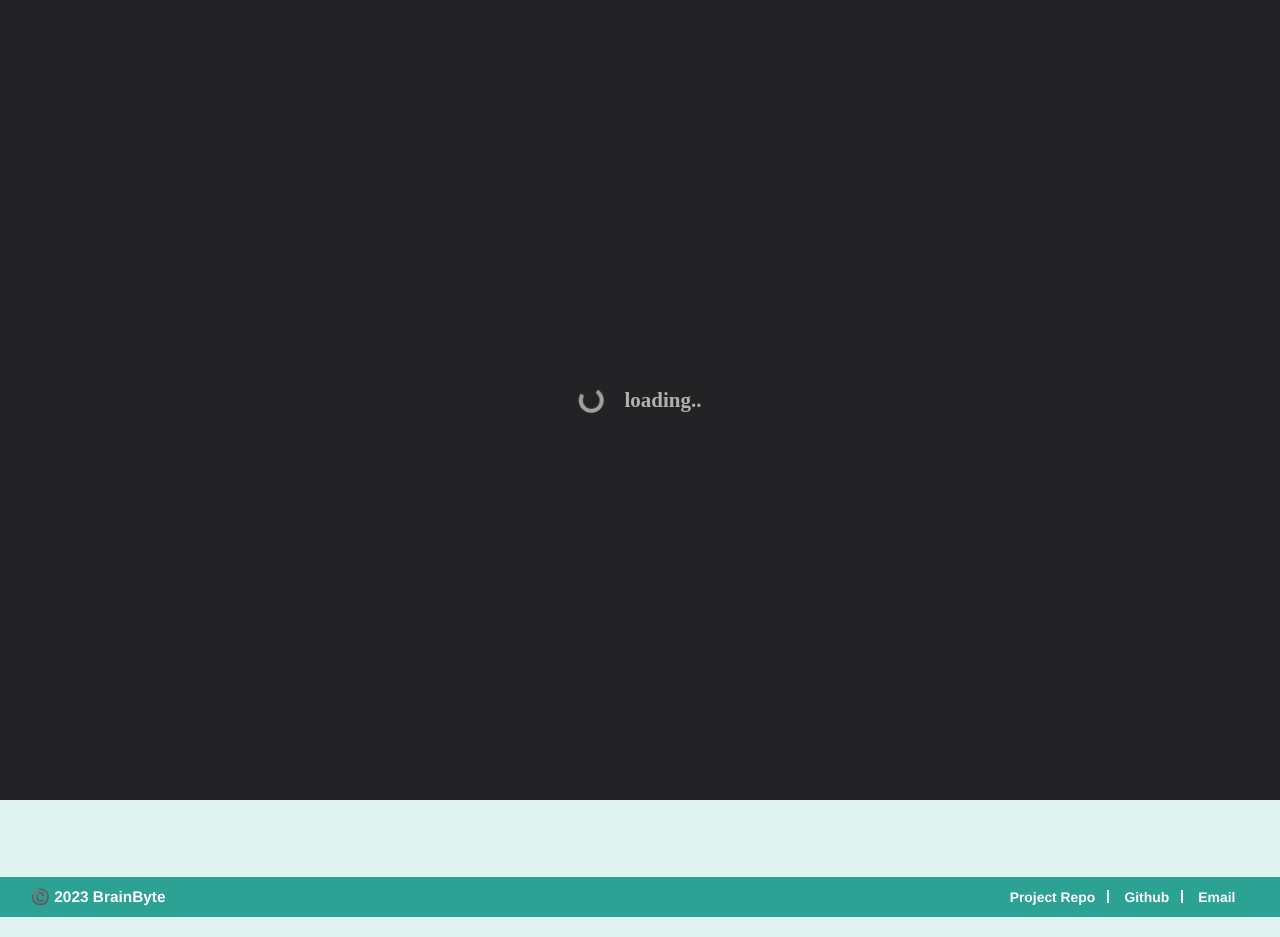
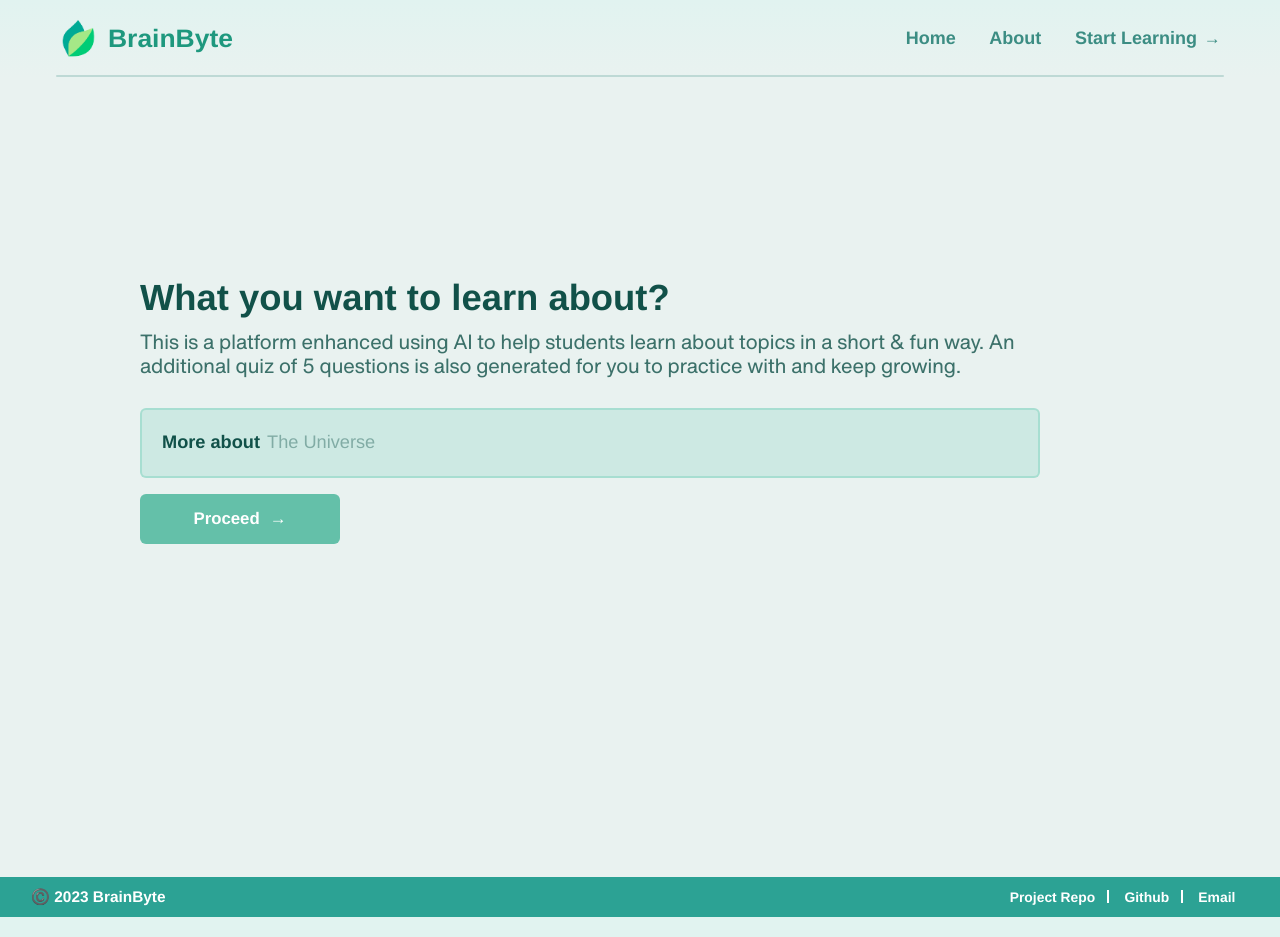
Before and after one commit to shashwtt/BrainByte, a Next.js app: page /app in a window 1280 px wide. Before the commit this address had no page. Built offline with nearby package versions, Linux system fonts and the light colour scheme.

Commit message:
adding content to pages

```diff
--- a/components/curtain/Curtain.module.css
+++ b/components/curtain/Curtain.module.css
@@ -15,23 +15,23 @@
 }
 
 .waiter {
-	color: #b0b0b0;
+	color: #f2f2f2;
 	display: flex;
 	align-items: center;
-	opacity: 1;
 	transition: opacity 0.3s ease 0.3s;
 	pointer-events: none;
-	font-family: 'HK_wide';
+	font-family: 'Helvetica';
+	opacity: 0.8;
 }
 
 .waiting {
 	padding: .6em;
-	border: .3em solid #b0b0b0;
+	border: .3em solid #f2f2f2;
+	opacity: 0.8;
 	border-bottom-color: transparent;
 	border-radius: 50%;
 	margin-right: 1.5em;
 	animation: spin 1s ease-in-out infinite;
-	opacity: .9;
 }
 
 @keyframes spin {
--- a/components/header/Header.module.css
+++ b/components/header/Header.module.css
@@ -84,11 +84,11 @@
     left: -6px;
     width: calc(100% + 2em);
     height: 100%;
-    background-color: #98d29c;
+    background-color: #a5d5ce;
     border-radius: 4px;
     transform-origin: center;
     transition: 0.2s ease;
-    z-index: 0;
+    z-index: 4;
     scale: 0.9 0.8;
     opacity: 0;
 }
--- /dev/null
+++ b/pages/app/App.module.css
@@ -0,0 +1,110 @@
+.main {
+	display: flex;
+    background: var(--primary);
+    flex-direction: column;
+}
+
+.main .inner {
+	width: 100%;
+	max-width: 1920px;
+	padding: 0 10em;
+    margin: 0 auto;
+}
+
+.main .intro {
+    width: 100%;
+    max-width: 900px;
+    font-family: 'Helvetica';
+    margin-top: 200px;
+}
+
+.main .intro h2 {
+    font-size: 2.6em;
+    font-weight: 700;
+    color: #115149;
+    margin-bottom: 10px;
+}
+
+.main .intro p {
+    font-size: 1.45em;
+    line-height: 1.2;
+    opacity: 0.8;
+    margin-bottom: 30px;
+    font-weight: 400;
+    color: #115149;
+}
+
+.main .inputBox {
+    width: 100%;
+    max-width: 900px;
+    background-color: rgba(85, 196, 170, 0.188);
+    border: 2px solid rgb(85, 196, 170, 0.312);
+    height: 70px;
+    border-radius: 6px;
+    position: relative;
+    padding: 0 20px;
+    display: flex;
+    align-items: center;
+    flex-direction: row;
+    cursor: text;
+}
+
+.main .inputBox .before {
+    font-size: 1.3em;
+    color: #115149;
+    font-weight:  600;
+    height: 100%;
+    display: flex;
+    align-items: center;
+    pointer-events: none;
+}
+
+.main .inputBox .textArea {
+    width: auto;
+    height: 100%;
+    font-size: 1.3em;
+    font-family: 'Helvetica';
+    background-color: transparent;
+    border: none;
+    outline: none;
+    padding-left: 7px;
+    font-weight:  500;
+    color: #115149;
+    opacity: 0.8;
+}
+
+.main .inputBox .textArea::placeholder {
+    color: #115149;
+    opacity: 0.5;
+}
+
+.main .proceed {
+    display: flex;
+    align-items: center;
+    justify-content: center;
+    width: 200px;
+    height: 50px;
+    border-radius: 6px;
+    background-color: #3cb194c3;
+    color: #fff;
+    font-size: 1.2em;
+    font-family: 'Helvetica';
+    font-weight: 600;
+    cursor: pointer;
+    transition: all 0.3s ease;
+    margin-top: 1em;
+}
+
+
+.main .proceed:hover {
+    background-color: #309179e3;
+}
+
+.main .proceed .arrow {
+    margin-left: 10px;
+    transition: all 0.3s ease;
+}
+
+.main .proceed:hover .arrow {
+    transform: translateX(7px);
+}
--- /dev/null
+++ b/pages/app/index.tsx
@@ -0,0 +1,95 @@
+/* eslint-disable react/no-unescaped-entities */
+import React from "react";
+import styles from "./App.module.css";
+import { RemoveCurtain } from "@/components/curtain/Curtain";
+import Head from "next/head";
+
+const App = () => {
+	const inputRef = React.useRef<HTMLInputElement>(null);
+
+	React.useEffect(() => {
+		const handleLoad = () => RemoveCurtain();
+		const images = document.querySelectorAll("img");
+		let imagesToLoad = images.length;
+		const reduceImagesToLoad = () => {
+			imagesToLoad--;
+			if (imagesToLoad === 0) handleLoad();
+		};
+		images.forEach((image) => {
+			if (image.complete) reduceImagesToLoad();
+			else image.addEventListener("load", reduceImagesToLoad);
+		});
+
+		return () => {
+			images.forEach((image) =>
+				image.removeEventListener("load", reduceImagesToLoad)
+			);
+		};
+	}, []);
+
+	const prompts = [
+		"Quantum Physics",
+		"Photosynthesis",
+		"The Big Bang",
+		"The Solar System",
+		"The Universe",
+		"The Milky Way",
+		"The Andromeda Galaxy",
+	];
+
+	const [prompt, setPrompt] = React.useState(randomPlaceholder());
+
+	function randomPlaceholder() {
+		return prompts[Math.floor(Math.random() * prompts.length)];
+	}
+
+	React.useEffect(() => {
+		setPrompt(randomPlaceholder());
+		const interval = setInterval(() => {
+			setPrompt(randomPlaceholder());
+		}, 3000);
+		return () => clearInterval(interval);
+	}, []);
+
+	return (
+		<>
+			<Head>
+				<title>BrainByte — About us</title>
+			</Head>
+
+			<main id="aboutPage" className={styles.main}>
+				<div className={styles.inner}>
+					<div className={styles.intro}>
+						<h2>What you want to learn about?</h2>
+						<p>
+							This is a platform enhanced using AI to help students learn about
+							topics in a short & fun way. An additional quiz of 5 questions is
+							also generated for you to practice with and keep growing.
+						</p>
+					</div>
+					<div
+						className={styles.inputBox}
+						onClick={() => {
+							inputRef.current?.focus();
+						}}
+					>
+						<div className={styles.before}>More about</div>
+						<input
+							ref={inputRef}
+							type="text"
+							placeholder={prompt}
+							maxLength={100}
+							className={styles.textArea}
+						/>
+					</div>
+					<div className={styles.proceed}>
+						{" "}
+						Proceed <span className={styles.arrow}>→</span>
+					</div>
+				</div>
+			</main>
+		</>
+	);
+};
+
+export default App;
--- /dev/null
+++ b/pages/resources/Resources.module.css
@@ -0,0 +1,14 @@
+.main {
+	display: flex;
+	justify-content: center;
+    background: var(--primary);
+    flex-direction: column;
+    align-items: center;
+}
+
+.main .inner {
+	width: 100%;
+	max-width: 1920px;
+	padding: 0 6em;
+    margin: 0 auto;
+}
--- a/pages/resources/index.tsx
+++ b/pages/resources/index.tsx
@@ -1,10 +1,8 @@
 /* eslint-disable react/no-unescaped-entities */
 import React from "react";
-import styles from "@/styles/Home.module.css";
+import styles from "./Resources.module.css";
 import { RemoveCurtain } from "@/components/curtain/Curtain";
 import Head from "next/head";
-import { useEffect, useRef, useState } from "react";
-import type { LottiePlayer } from "lottie-web";
 
 const About = () => {
 	React.useEffect(() => {
--- a/styles/globals.css
+++ b/styles/globals.css
@@ -18,7 +18,7 @@ body {
 :root {
   --primary: #e9f2f0;
   --secondary: #E1F3F0;
-  --curtain: rgb(35, 35, 37);
+  --curtain: #2a776e;
   --hh: 5.5em;
 }
 
```
